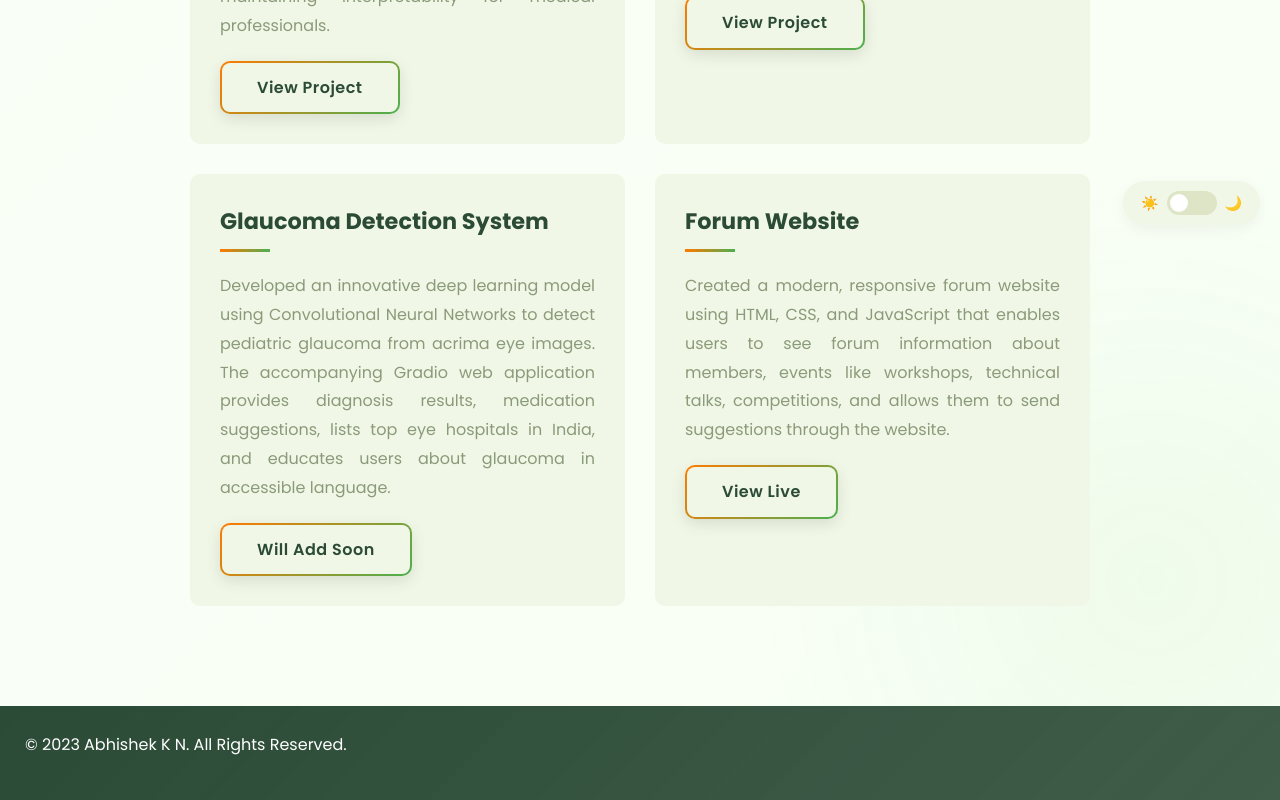
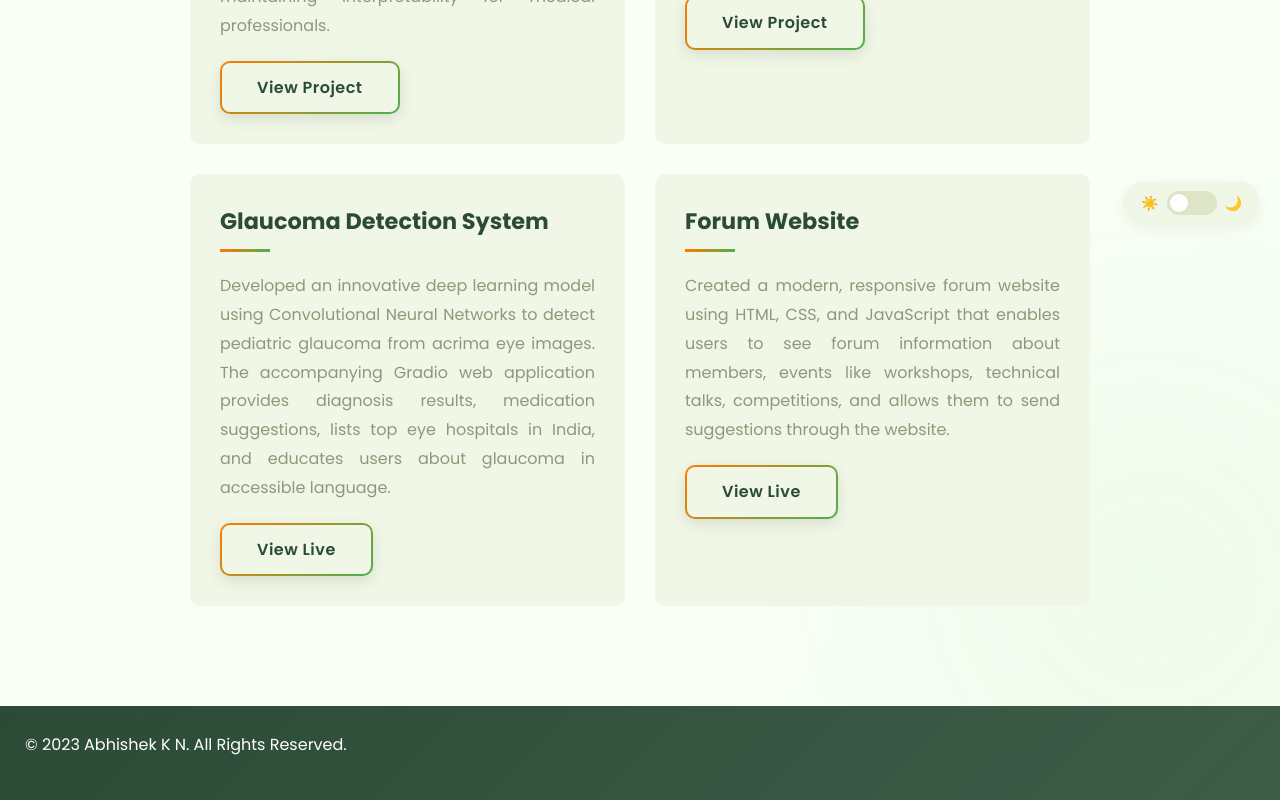
Before and after one commit to Abhishekkn46/My_portfolio, a plain HTML site: page projects.html in a window 1280 px wide. Shown: the part 555-1355 px from the top of the page. Drawn offline with Linux system fonts and the light colour scheme.

Commit message:
Addes final year project link

```diff
--- a/projects.html
+++ b/projects.html
@@ -57,7 +57,7 @@
                     <h3>Glaucoma Detection System</h3>
                     <p>Developed an innovative deep learning model using Convolutional Neural Networks to detect pediatric glaucoma from acrima eye images. The accompanying Gradio web application provides diagnosis results, medication suggestions, lists top eye hospitals in India, and educates users about glaucoma in accessible language.</p>
                     <div class="project-links">
-                        <a href="#" target="_blank" class="btn secondary-btn">Will Add Soon</a>
+                        <a href="https://huggingface.co/spaces/Abhikn46/Glaucoma" target="_blank" class="btn secondary-btn">View Live</a>
                     </div>
                 </div>
 
```
